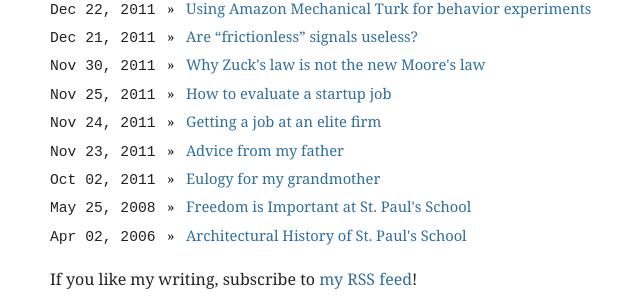
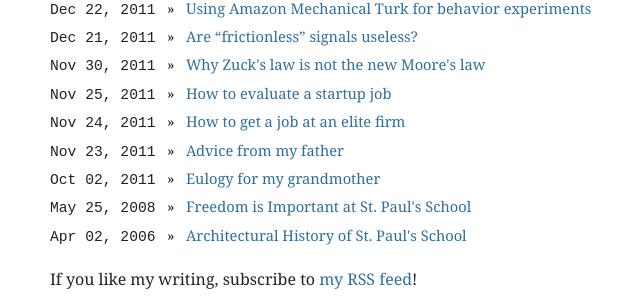
Before and after one commit to mbwong/mbwong.github.com, a Jekyll site: the page built from index.html, in a window 1280 px wide. Shown: the part 686-991 px from the top of the page, without its empty margins (300-940 px from the left). Built offline with Jekyll 4.4.1, drawn with Linux system fonts in a browser that asks for light colours.

Commit message:
Update 2011-11-24-so-you-want-to-work-for-an-elite-firm.md

```diff
--- a/_posts/2011-11-24-so-you-want-to-work-for-an-elite-firm.md
+++ b/_posts/2011-11-24-so-you-want-to-work-for-an-elite-firm.md
@@ -1,6 +1,6 @@
 ---
 tags: career
-title: Getting a job at an elite firm
+title: How to get a job at an elite firm
 layout: post
 ---
 # How to get a job at an elite firm
```
